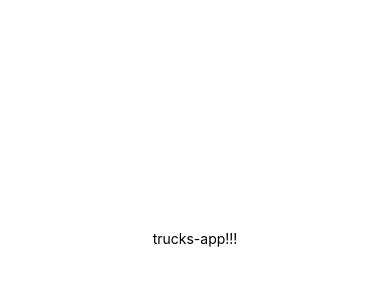
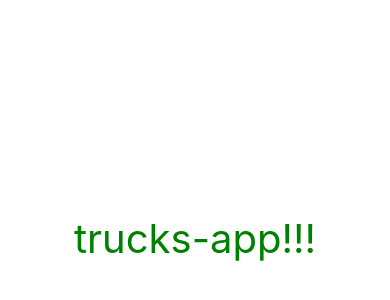
Before and after one commit to hayehudy/trucks-app, a React Native app: screen / in a window 390 px wide. Shown: the part 184-484 px from the top of the page. Built offline with nearby package versions, Linux system fonts and the light colour scheme.

Commit message:
change the message in first screen

```diff
--- a/App.js
+++ b/App.js
@@ -5,7 +5,7 @@ import { StyleSheet, Text, View } from 'react-native';
 export default function App() {
   return (
     <View style={styles.container}>
-      <Text style={{size:20}}>trucks-app!!!</Text>
+      <Text style={{fontSize:40, color:"green"}}>trucks-app!!!</Text>
       <StatusBar style="auto" />
     </View>
   );
```
